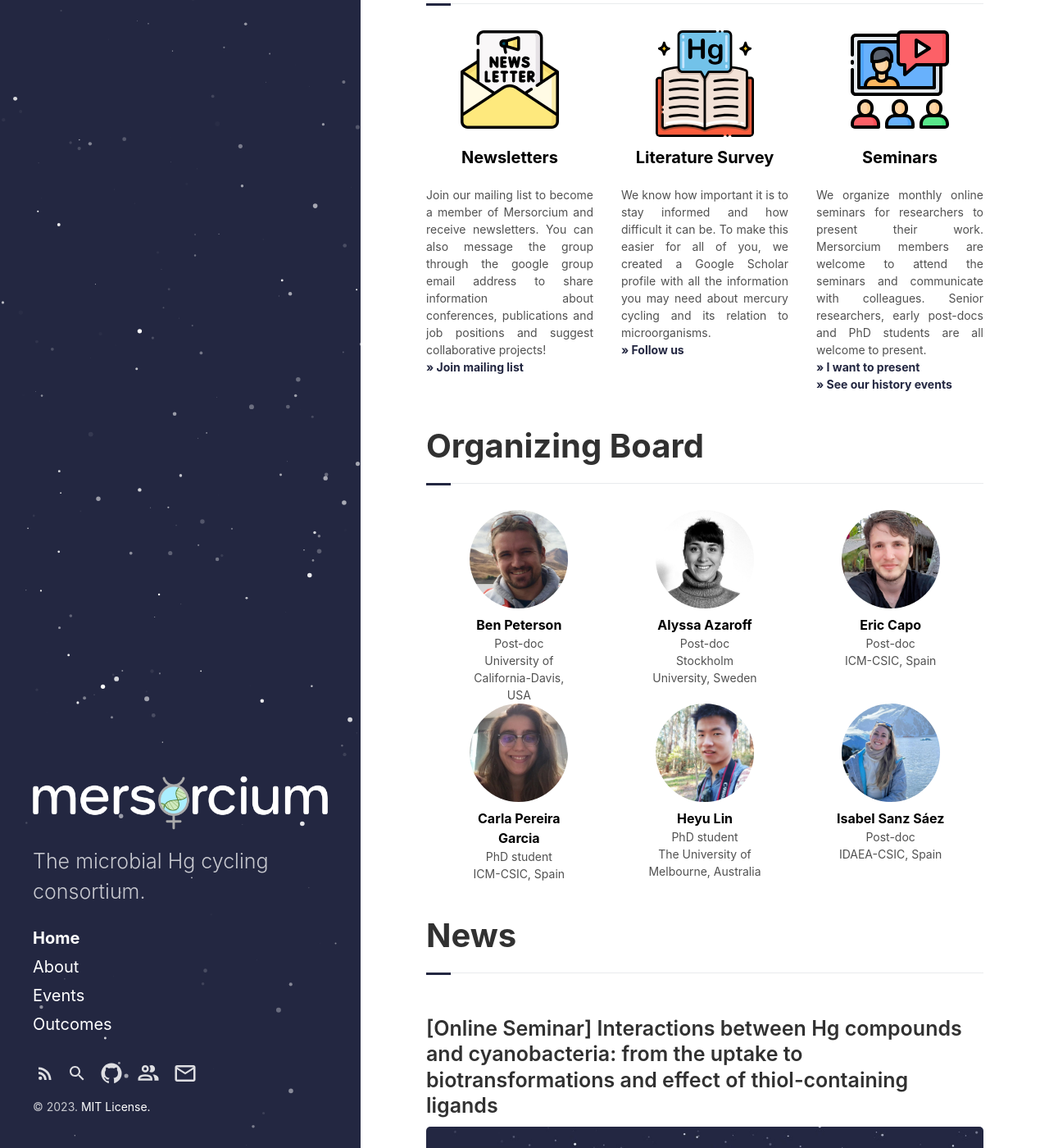
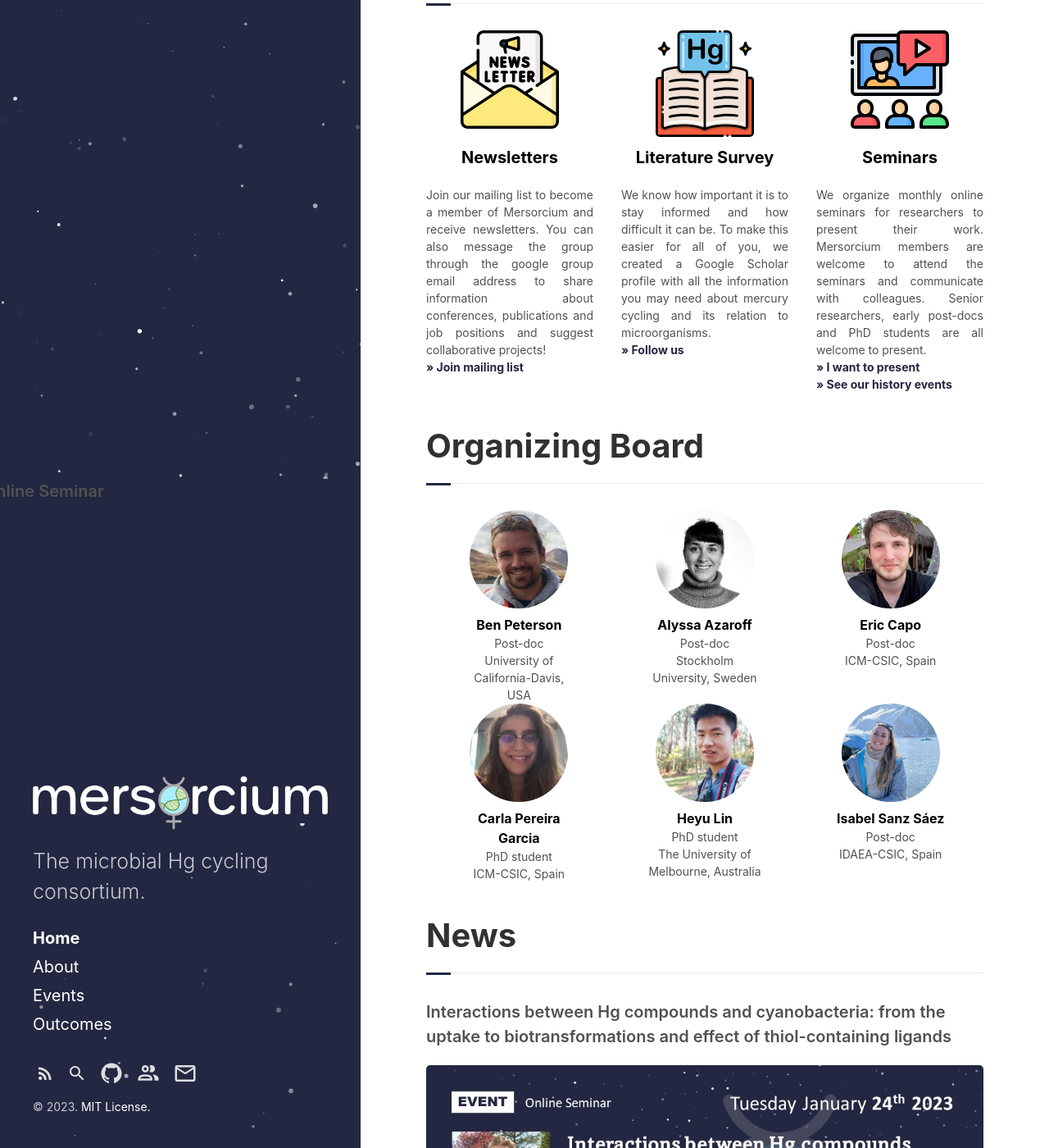
Before and after one commit to Mersorcium/mersorcium.github.io, a Jekyll site: the page built from index.html, in a window 1280 px wide and 1400 px high, scrolled down 326 px. Shown: the whole window at 82% size. Built offline with Jekyll 4.4.1, drawn with Linux system fonts in a browser that asks for light colours; the list of posts is cut into pages by our own code.

Commit message:
optimize seminar section

```diff
--- a/_includes/news.html
+++ b/_includes/news.html
@@ -1,6 +1,6 @@
 <div class="section">
     <h1 class="section-title underline">News</h1>
-    <h3>[Online Seminar] Interactions between Hg compounds and cyanobacteria: from the uptake to biotransformations and effect of thiol-containing ligands</h3>
+    <p class="seminar-title"><span class="newstype">Online Seminar</span> Interactions between Hg compounds and cyanobacteria: from the uptake to biotransformations and effect of thiol-containing ligands</p>
     <img src="{{ "/posters/20230124-CossartThibaut.jpg" | relative_url }}" alt="poster" />
     <a href="https://unimelb.zoom.us/j/86850898786?pwd=MkdzTzRaakM5emgvQS8rb0lLWG5uQT09">&raquo; Click here to enter the zoom meeting</a>
 </div>
--- a/assets/css/main.scss
+++ b/assets/css/main.scss
@@ -164,7 +164,6 @@
 }
 
 #whatwedo .our-work {
-    width: 90%;
     display: block;
     margin-bottom: 2rem;
 }
@@ -191,12 +190,32 @@
 }
 
 .our-work a{
-    font-size: 0.7rem;
+    font-size: 0.8rem;
     color: #232741;
     font-weight: bold;
     display: block;
 }
 
+.seminar-title {
+    font-size: 1rem;
+    font-weight: 600;
+}
+
+span.newstype {
+    position: relative;
+}
+
+span.newstype {
+    background-color: #232741;
+    content: " ";
+    height: 30%;
+    position: absolute;
+    left: 0;
+    margin-left: -1rem;
+    top: 65%;
+    width: calc(100% + 2.75rem);
+    z-index: -1;
+}
 
 @media (min-width: $large-breakpoint) {
 
@@ -227,4 +246,8 @@
     font-size: 0.7rem;
 }
 
+.our-work a{
+    font-size: 0.7rem;
 }
+
+}
```
